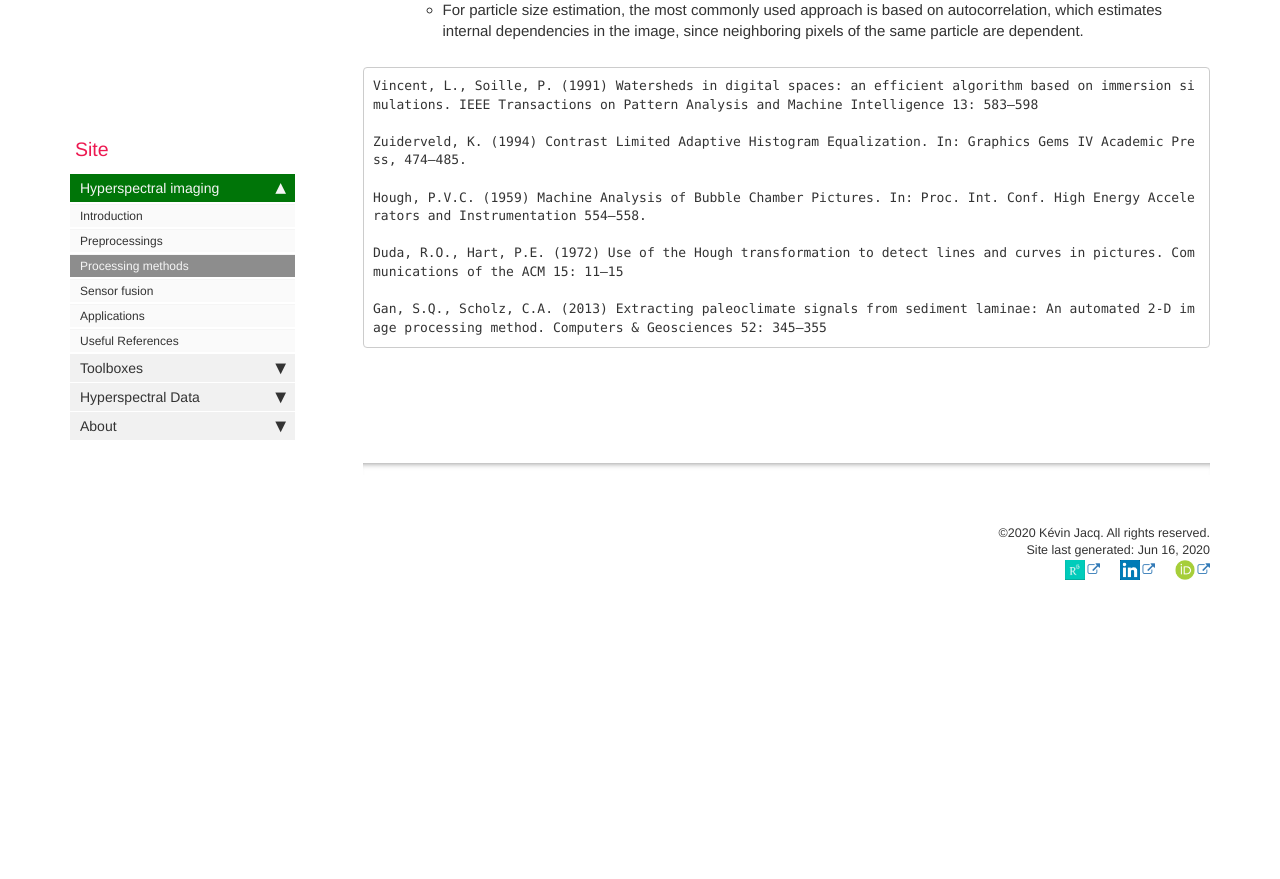
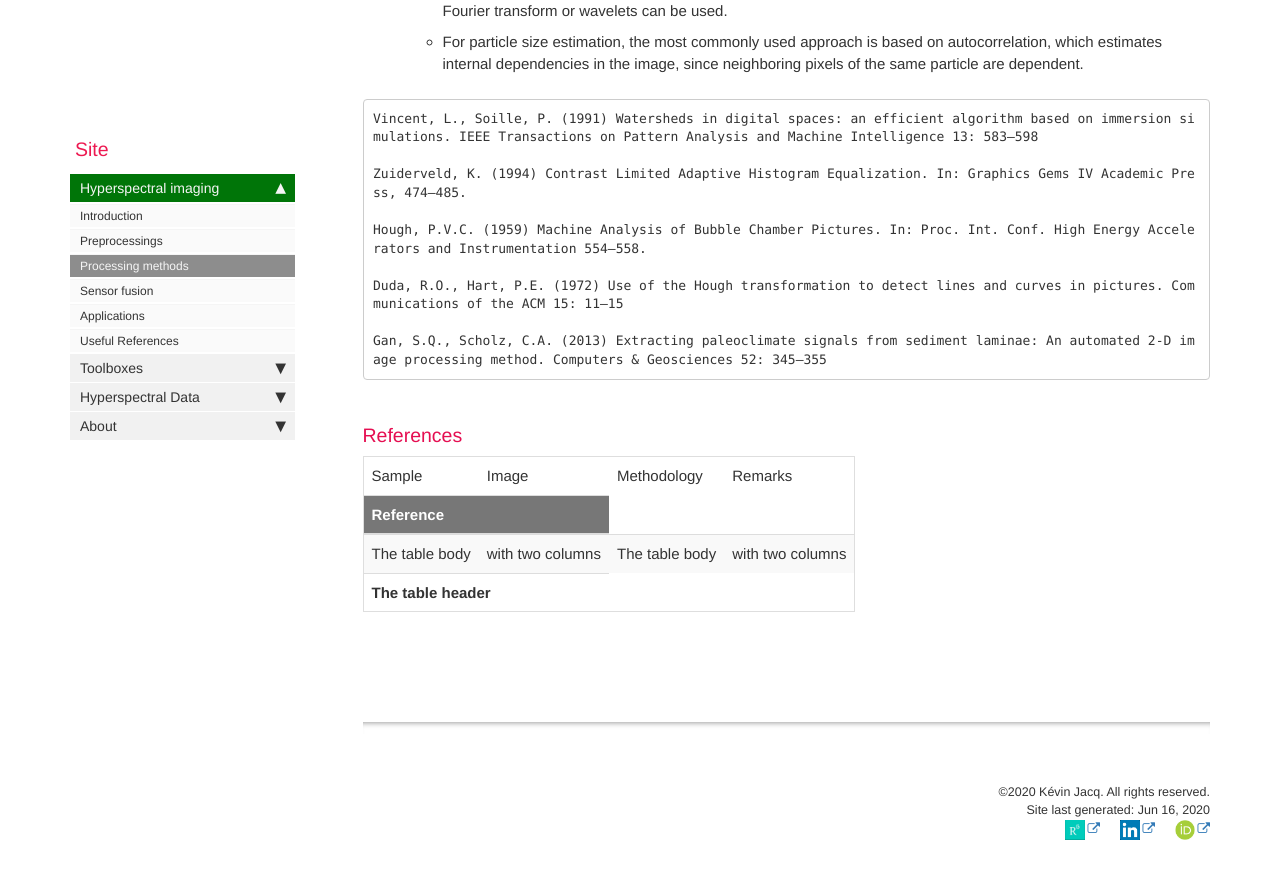
Before and after one commit to JacqKevin/JacqKevin.github.io, a Jekyll site: the page built from pages/Hyperspectral/ProcessingMethods.md, in a window 1280 px wide and 900 px high, scrolled down 7914 px. Shown: the top 879 px of the window. Built offline with Jekyll 4.4.1, drawn with Linux system fonts in a browser that asks for light colours; comment, search, counter and statistics services are not loaded; before the commit the page ends 8554 px from its top, so only the background shows below that.

Commit message:
Update ProcessingMethods.md

````diff
--- a/pages/Hyperspectral/ProcessingMethods.md
+++ b/pages/Hyperspectral/ProcessingMethods.md
@@ -210,3 +210,30 @@
 
 Gan, S.Q., Scholz, C.A. (2013) Extracting paleoclimate signals from sediment laminae: An automated 2-D image processing method. Computers & Geosciences 52: 345–355
 ```
+
+### References
+
+<table>
+    <thead>
+        <tr>
+            <td>Sample</td>
+            <td>Image</td>
+            <td>Methodology</td>
+            <td>Remarks</td>
+        </tr>
+        <tr>
+            <th colspan="2">Reference</th>
+        </tr>
+    </thead>
+    <tbody>
+        <tr>
+            <td>The table body</td>
+            <td>with two columns</td>
+            <td>The table body</td>
+            <td>with two columns</td>
+        </tr>
+        <tr>
+            <th colspan="2">The table header</th>
+        </tr>
+    </tbody>
+</table>
````
